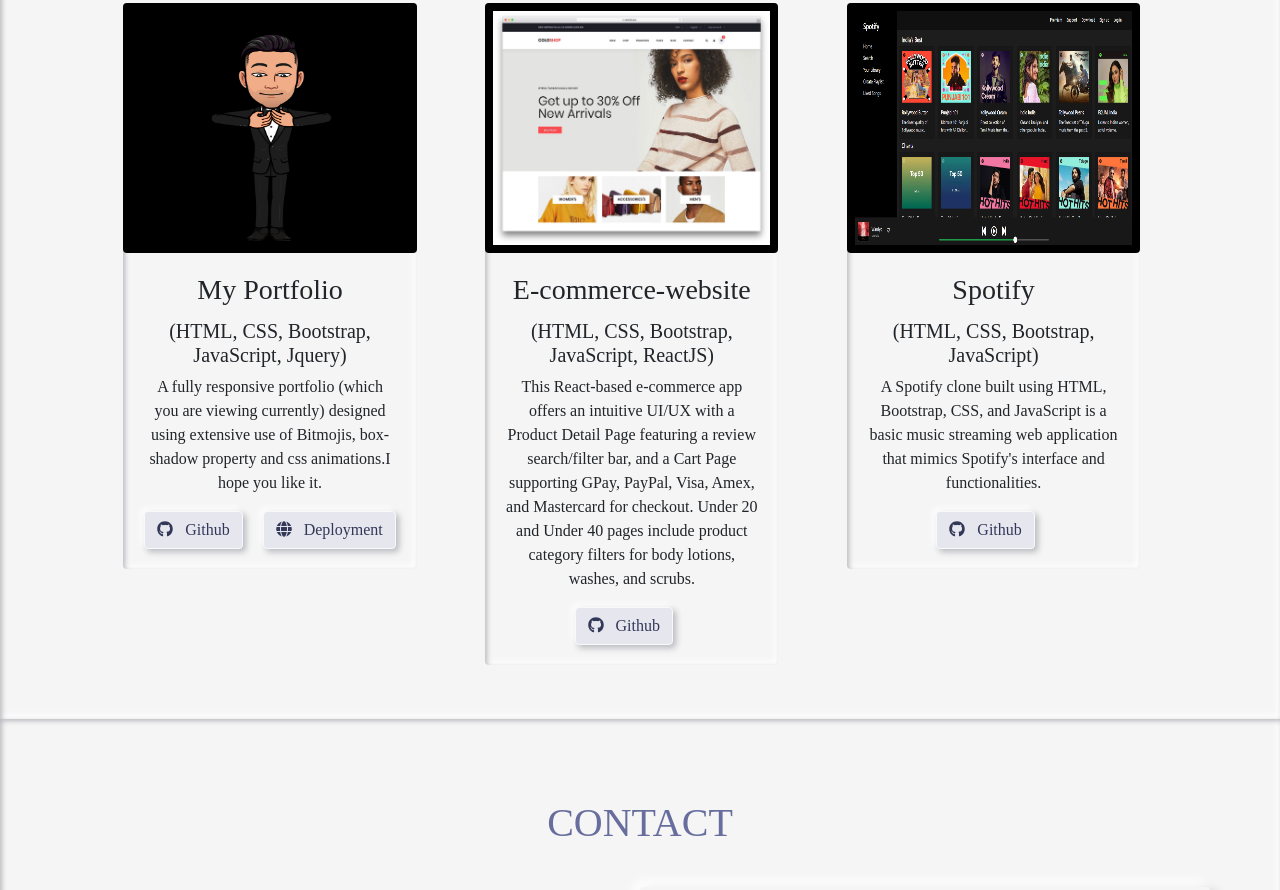
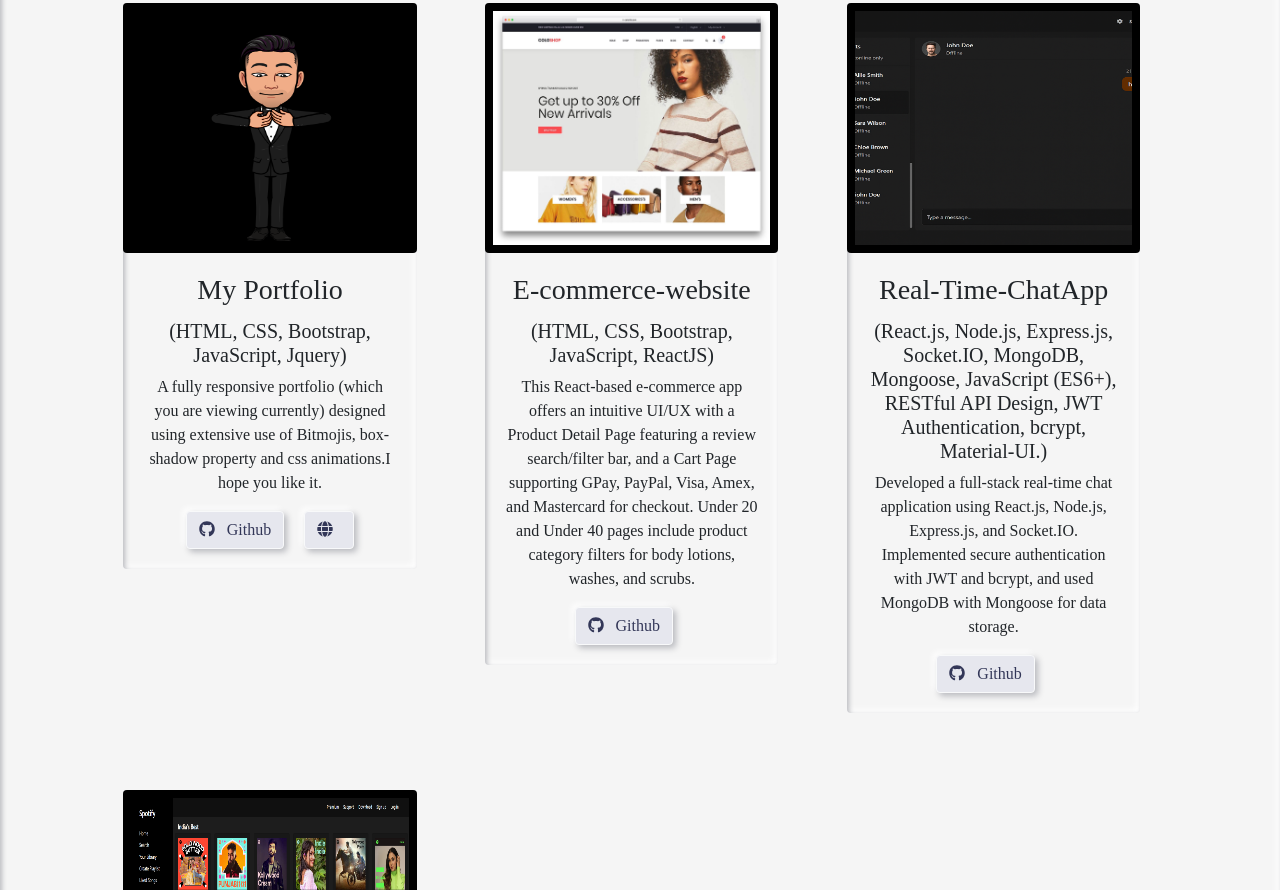
Before and after one commit to kumarshivams/Portfolio, a website: page index.html in a window 1280 px wide. Shown: the part 3932-4822 px from the top of the page. Drawn offline with nearby package versions, Linux system fonts and the light colour scheme.

Commit message:
inital commit

```diff
--- a/index.html
+++ b/index.html
@@ -181,7 +181,7 @@
                         <br><br>
                         <h4>I am a BTech student majoring in Information Technology. Proficient in programming languages like Java, Python, and C++. Skilled in web development and data structures. Actively involved in tech-driven projects. Seeking opportunities to apply and expand skills in software development. Open to networking and collaboration.</h4>
                         <br>
-                        <a href="./images/best cv sh.pdf" target="blank">
+                        <a href="file:///C:/Users/shivam%20kumar/Downloads/SHIVAM%20KUMAR%20B.TECH.pdf" target="blank">
                             <span><button type="button" class="btn btn-light button-input button-about">View Resume</button></span>
                         </a>
                     </div>
@@ -203,11 +203,11 @@
 
                     <div class="text-center col-md-6 skill2-details border-light shadow-soft rounded">
                         <h4>
-                            <b>Languages:</b> C, C++, Python, Java
+                            <b>Languages:</b> C, C++, Python
                             <br>
                             <b>Control:</b> Git (GitHub)
                             <br>
-                            <b>Database:</b> MongoDB, MySQL
+                            <b>Database:</b> MongoDB, MySQL,sql
                             <br>
                             <b>Fundamentals:</b> Data Structures, Algorithms, Database Management System, Software Engineering, Operating Systems
                             <br>
@@ -244,7 +244,7 @@
                         <h4>Information Technology (IT)</h4>
                         <h6>(2022-Present)</h6>
                         <br>
-                        <p>CGPA : 7.10</p>
+                        <p>CGPA : 7.4</p>
                    </div>
                 </div>
             </div>
@@ -277,7 +277,7 @@
                                     &nbsp; &nbsp;
                                     <a href="https://whoakarsh.github.io/" class="btn btn-light button-input" target="_blank">
                                         <span class="fas fa-globe"></span> &nbsp;
-                                        Deployment
+
                                     </a>
                                 </div>
 
@@ -302,7 +302,26 @@
 
                         </div>
                     </div>
+                    <div class="col-md-3 projects-card">
+                        <div class="shadow-inset rounded project-tile">
+                                <img src="./images/ChatGPT Image May 5, 2025, 11_06_23 PM.png" class="card-img-top rounded p-2" alt="" style="height: 250px;">
+                                <div class="card-body">
+                                    <h3 class="card-title">Real-Time-ChatApp</h3>
+                                    <h5>(React.js, Node.js, Express.js, Socket.IO, MongoDB, Mongoose, JavaScript (ES6+), RESTful API Design, JWT Authentication, bcrypt, Material-UI.)</h5>
+                                    <p class="card-text">
+                                        Developed a full-stack real-time chat application using React.js, Node.js, Express.js, and Socket.IO.
+                                            Implemented secure authentication with JWT and bcrypt, and used MongoDB with Mongoose for data storage.
+                                                                                </p>
+                                    <a href="https://github.com/kumarshivams/Chat-app" class="btn btn-light button-input" target="_blank">
+                                        <span class="fab fa-github icon"></span> &nbsp;
+                                        Github
+                                    </a>
+                                    &nbsp; &nbsp;
 
+                                </div>
+
+                        </div>
+                    </div>
                     <div class="col-md-3 projects-card">
                         <div class="shadow-inset rounded project-tile">
                                 <img src="./images/195864518-3e75198b-9829-4a40-af02-a636abc188c0.png" class="card-img-top rounded p-2" alt="" style="height: 250px;">
```
Also changed, not shown: images/ChatGPT Image May 5, 2025, 11_06_23 PM.png (added), 1 other file.
